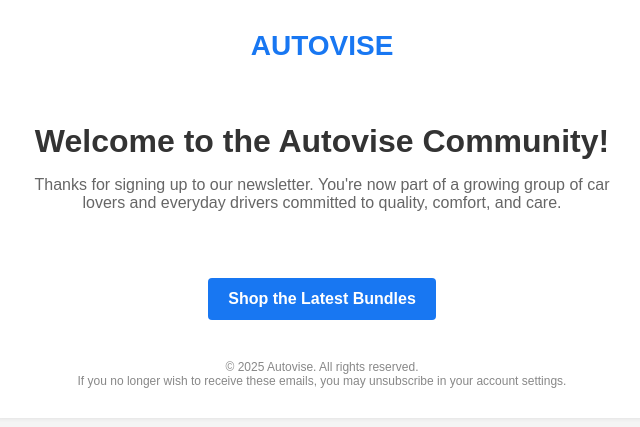
After one commit to Merrick101/autovise, a Django app: template templates/emails/newsletter_email.html in a window 1280 px wide. The commit adds this page. Shown: the top 427 px of the page, without its empty margins (318-958 px from the left). Run offline with Django 5.2, Linux system fonts and the light colour scheme; the template is opened without the code that fills it, so the values that code supplies are empty; some libraries are stand-ins or nearby versions.

Commit message:
Add templates for newsletter_email, update terms & privacy templates

```diff
--- /dev/null
+++ b/templates/emails/newsletter_email.html
@@ -0,0 +1,88 @@
+<!DOCTYPE html>
+<html lang="en">
+  <head>
+    <meta charset="UTF-8">
+    <title>Autovise Newsletter</title>
+    <style>
+      body {
+        font-family: Arial, sans-serif;
+        background-color: #f4f4f4;
+        color: #333;
+        margin: 0;
+        padding: 0;
+      }
+      .email-container {
+        background-color: #ffffff;
+        margin: 0 auto;
+        padding: 30px;
+        max-width: 600px;
+        border-radius: 6px;
+        box-shadow: 0 0 5px rgba(0,0,0,0.1);
+      }
+      .logo {
+        text-align: center;
+        margin-bottom: 20px;
+      }
+      .logo span {
+        font-family: 'Orbitron', sans-serif;
+        font-size: 28px;
+        font-weight: bold;
+        color: #1877F2;
+      }
+      .hero {
+        text-align: center;
+        padding: 20px 0;
+      }
+      .hero h1 {
+        color: #333;
+        margin-bottom: 10px;
+      }
+      .hero p {
+        color: #666;
+        font-size: 16px;
+      }
+      .cta {
+        display: block;
+        text-align: center;
+        margin-top: 30px;
+      }
+      .cta a {
+        display: inline-block;
+        background-color: #1877F2;
+        color: #fff;
+        padding: 12px 20px;
+        border-radius: 4px;
+        text-decoration: none;
+        font-weight: bold;
+      }
+      .footer {
+        text-align: center;
+        font-size: 12px;
+        color: #888;
+        margin-top: 40px;
+      }
+    </style>
+  </head>
+  <body>
+    <div class="email-container">
+      <div class="logo">
+        <span><i class="bi bi-gear-wide-connected"></i> AUTOVISE</span>
+      </div>
+
+      <div class="hero">
+        <h1>Welcome to the Autovise Community!</h1>
+        <p>Thanks for signing up to our newsletter. You're now part of a growing group of car lovers and everyday drivers committed to quality, comfort, and care.</p>
+      </div>
+
+      <div class="cta">
+        <a href="https://www.autovise.com" target="_blank">Shop the Latest Bundles</a>
+      </div>
+
+      <div class="footer">
+        &copy; {{ current_year|default:"2025" }} Autovise. All rights reserved.
+        <br>
+        If you no longer wish to receive these emails, you may unsubscribe in your account settings.
+      </div>
+    </div>
+  </body>
+</html>
```
Also changed, not shown: apps/pages/admin.py (+30 -2 lines), apps/pages/forms.py (+8 -0 lines), apps/pages/views.py (+8 -1 lines), templates/marketing/newsletter_form.html (deleted, +0 -11 lines), templates/pages/newsletter_confirmation.html (added, +9 -0 lines), templates/pages/privacy.html (+22 -5 lines), templates/pages/terms.html (+17 -5 lines).
